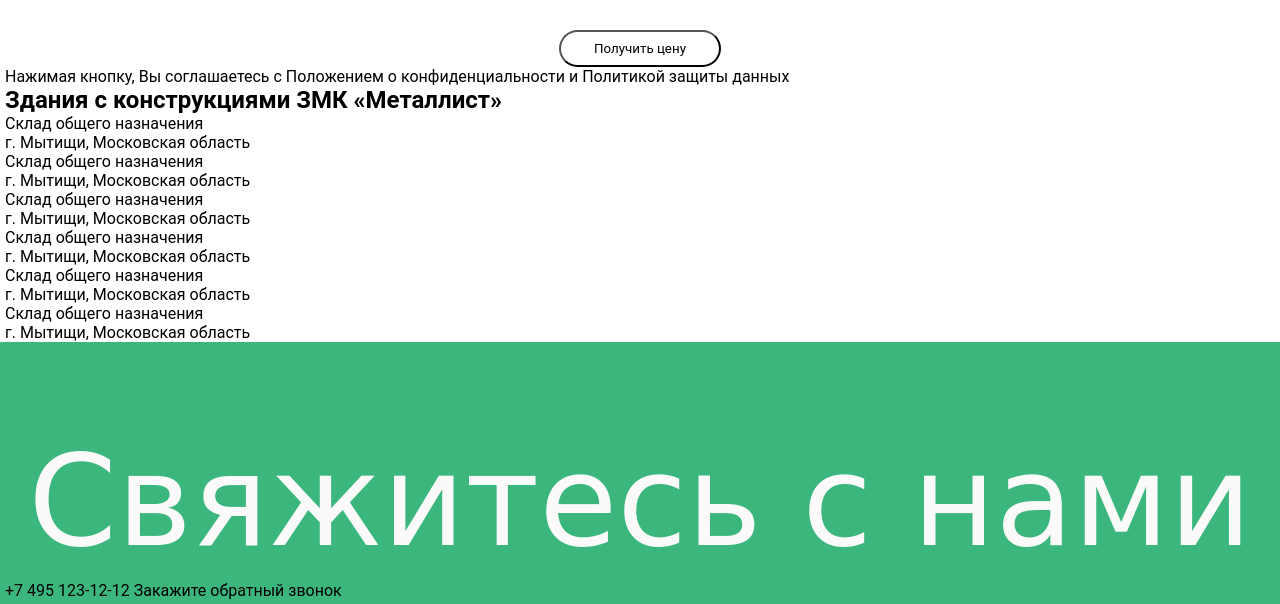
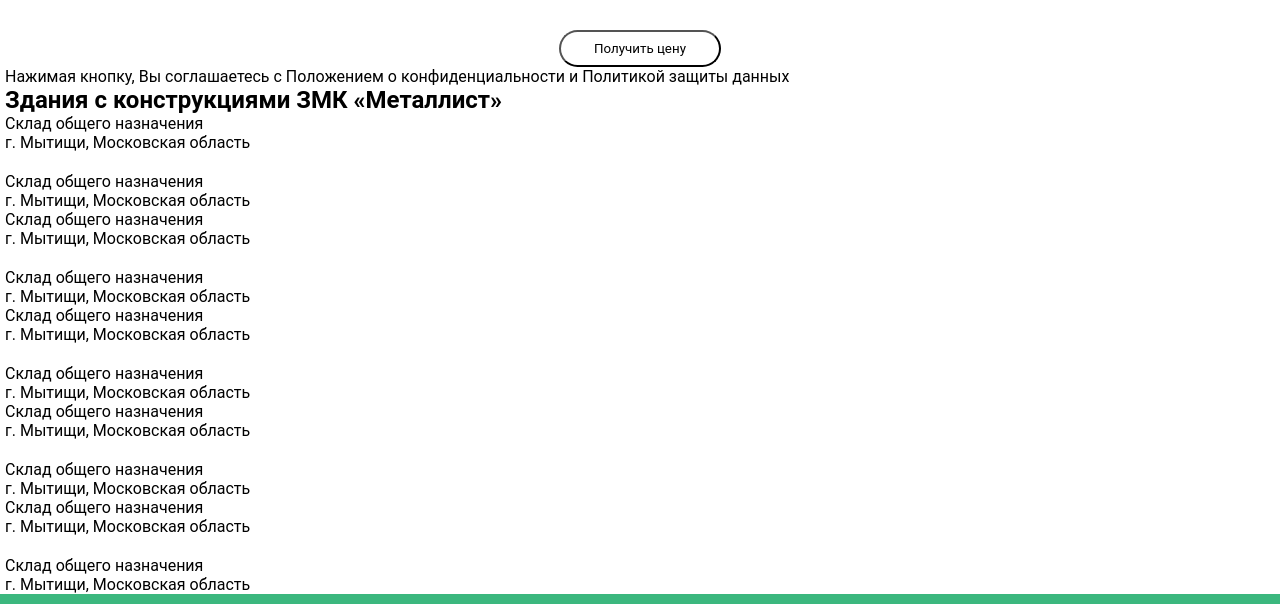
Before and after one commit to Olrosa/metallist-landing-page, a website: page src/index.html in a window 1280 px wide. Shown: the part 2281-2885 px from the top of the page. Drawn offline with Linux system fonts and the light colour scheme.

Commit message:
buildings slider

```diff
--- a/src/index.html
+++ b/src/index.html
@@ -314,51 +314,95 @@
     <section id="buildings" class="buildings">
         <div class="wrapper">
             <h2 class="buildings__title">Здания с конструкциями ЗМК «Металлист»</h2>
-            <div class="slider">
-                <div class="slider__offer">
-                    <div class="slider__item">
-                        <div class="slider__back">
-                            <p class="slider__title">Склад общего назначения</p>
-                            <p class="slider__address">г. Мытищи, Московская область</p>
+            <div class="slider buildings__slider swiper-container">
+                <div class="slider__offer swiper-wrapper">
+                    <div class="swiper-slide">
+                        <div class="slider__item">
+                            <div class="slider__back">
+                                <p class="slider__title">Склад общего назначения</p>
+                                <p class="slider__address">г. Мытищи, Московская область</p>
+                            </div>
                         </div>
                     </div>
-                    <div class="slider__item">
-                        <div class="slider__back">
-                            <p class="slider__title">Склад общего назначения</p>
-                            <p class="slider__address">г. Мытищи, Московская область</p>
+                    <div class="swiper-slide">
+                        <div class="slider__item">
+                            <div class="slider__back">
+                                <p class="slider__title">Склад общего назначения</p>
+                                <p class="slider__address">г. Мытищи, Московская область</p>
+                            </div>
                         </div>
                     </div>
-                    <div class="slider__item">
-                        <div class="slider__back">
-                            <p class="slider__title">Склад общего назначения</p>
-                            <p class="slider__address">г. Мытищи, Московская область</p>
+                    <div class="swiper-slide">
+                        <div class="slider__item">
+                            <div class="slider__back">
+                                <p class="slider__title">Склад общего назначения</p>
+                                <p class="slider__address">г. Мытищи, Московская область</p>
+                            </div>
                         </div>
                     </div>
-                    <div class="slider__item">
-                        <div class="slider__back">
-                            <p class="slider__title">Склад общего назначения</p>
-                            <p class="slider__address">г. Мытищи, Московская область</p>
+                    <div class="swiper-slide">
+                        <div class="slider__item">
+                            <div class="slider__back">
+                                <p class="slider__title">Склад общего назначения</p>
+                                <p class="slider__address">г. Мытищи, Московская область</p>
+                            </div>
                         </div>
                     </div>
-                    <div class="slider__item">
-                        <div class="slider__back">
-                            <p class="slider__title">Склад общего назначения</p>
-                            <p class="slider__address">г. Мытищи, Московская область</p>
+                    <div class="swiper-slide">
+                        <div class="slider__item">
+                            <div class="slider__back">
+                                <p class="slider__title">Склад общего назначения</p>
+                                <p class="slider__address">г. Мытищи, Московская область</p>
+                            </div>
                         </div>
                     </div>
-                    <div class="slider__item">
-                        <div class="slider__back">
-                            <p class="slider__title">Склад общего назначения</p>
-                            <p class="slider__address">г. Мытищи, Московская область</p>
+                    <div class="swiper-slide">
+                        <div class="slider__item">
+                            <div class="slider__back">
+                                <p class="slider__title">Склад общего назначения</p>
+                                <p class="slider__address">г. Мытищи, Московская область</p>
+                            </div>
+                        </div>
+                    </div>
+                    <div class="swiper-slide">
+                        <div class="slider__item">
+                            <div class="slider__back">
+                                <p class="slider__title">Склад общего назначения</p>
+                                <p class="slider__address">г. Мытищи, Московская область</p>
+                            </div>
+                        </div>
+                    </div>
+                    <div class="swiper-slide">
+                        <div class="slider__item">
+                            <div class="slider__back">
+                                <p class="slider__title">Склад общего назначения</p>
+                                <p class="slider__address">г. Мытищи, Московская область</p>
+                            </div>
+                        </div>
+                    </div>
+                    <div class="swiper-slide">
+                        <div class="slider__item">
+                            <div class="slider__back">
+                                <p class="slider__title">Склад общего назначения</p>
+                                <p class="slider__address">г. Мытищи, Московская область</p>
+                            </div>
+                        </div>
+                    </div>
+                    <div class="swiper-slide">
+                        <div class="slider__item">
+                            <div class="slider__back">
+                                <p class="slider__title">Склад общего назначения</p>
+                                <p class="slider__address">г. Мытищи, Московская область</p>
+                            </div>
                         </div>
                     </div>
                 </div>
-                <div class="slider__points">
+                <div class="slider__navigation">
+
+                    <span class="slider__arrow slider__arrow_prev"></span>
+                    <div class="slider__points">
+                    </div>
                     <span class="slider__arrow slider__arrow_next"></span>
-                    <span class="slider__point slider__point_active"></span>
-                    <span class="slider__point"></span>
-                    <span class="slider__point"></span>
-                    <span class="slider__arrow slider__arrow_prev"></span>
                 </div>
             </div>
         </div>
--- a/src/js/script.js
+++ b/src/js/script.js
@@ -36,6 +36,27 @@
             clickable: true,
             bulletClass: 'slider__point',
             bulletActiveClass: 'slider__point_active'
+        },
+    });
+    const buildingsSlider = new Swiper('.buildings__slider', {
+        slidesPerView: 3,
+        grid: {
+            rows: 2,
+        },
+        spaceBetween: 20,
+        pagination: {
+            el: '.slider__points',
+            type: 'bullets',
+            renderBullet: function (index, className) {
+              return '<span class="' + className + '"></span>';
+            },
+            clickable: true,
+            bulletClass: 'slider__point',
+            bulletActiveClass: 'slider__point_active'
+        },
+        navigation: {
+            nextEl: '.slider__arrow_next',
+            prevEl: '.slider__arrow_prev',
           },
-    });
+    })
 });
--- a/src/sass/blocks/_buildings.scss
+++ b/src/sass/blocks/_buildings.scss
@@ -8,12 +8,15 @@
         color: var(--main-dark);
     }
     .slider {
+        .swiper-slide {
+            height: 200px;
+        }
+        .swiper-wrapper {
+            height: 420px;
+        }
         margin-top: 50px;
-        &__offer {
-            display: flex;
-            gap: 20px;
-            flex-wrap: wrap;
-        }
+        width: 100%;
+        overflow: hidden;
         &__item {
             position: relative;
             width: 380px;
@@ -34,6 +37,7 @@
             height: 56px;
             right: 0px;
             top: 129px;
+            min-width: 0;
             background: rgba(26, 20, 44, 0.15);
             backdrop-filter: blur(10px);
         }
@@ -52,8 +56,8 @@
             color: #FFFFFF;
         }
         &__points {
-            margin-top: 32px;
             display: flex;
+            width: fit-content;
             align-items: center;
             justify-content: center;
             gap: 32px;
@@ -67,12 +71,20 @@
                 border: 4px solid #ED584F;
             }
         }
+        &__navigation {
+            margin-top: 32px;
+            gap: 32px;
+            align-items: center;
+            display: flex;
+            justify-content: center;
+
+        }
         &__arrow {
             width: 6px;
                 height: 12px;
-                background: url('../img/svg/arrow.svg');
+                background: url('../img/svg/arrow.svg') center center / cover no-repeat;
                 cursor: pointer;
-            &_prev {
+            &_next {
                 transform: scale(-1, 1);
             }
         }
--- a/src/sass/blocks/_hero.scss
+++ b/src/sass/blocks/_hero.scss
@@ -268,6 +268,8 @@
         &__form {
             position: absolute;
             bottom: 0;
+            left: 0;
+            right: 0;
             width: 100%;
             grid-column: auto;
             padding: 30px;
```
Also changed, not shown: src/sass/blocks/_services.scss (+10 -5 lines), dist/css/style.min.css, dist/index.html, dist/js/script.js.
